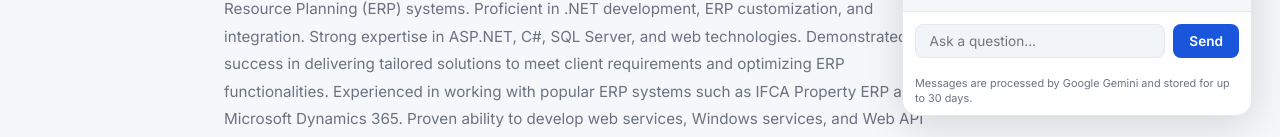
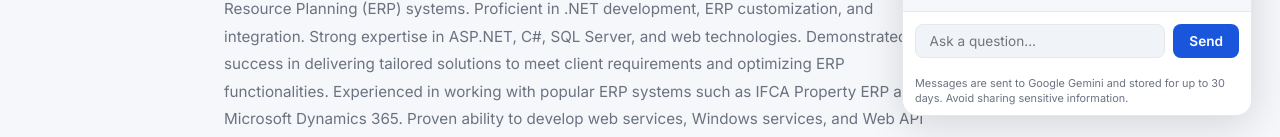
Before and after one commit to fizminho/CVLandingPage, a website: page index.html in a window 1280 px wide. Both pictures are taken after a click on the button "💬 Ask me anything!". Shown: the part 644-781 px from the top of the page. Drawn offline with nearby package versions, Linux system fonts and the light colour scheme; no server answers.

Commit message:
Clarify chatbot data handling and sensitive-data warning

```diff
--- a/index.html
+++ b/index.html
@@ -43,7 +43,7 @@
         <input id="chat-input" type="text" maxlength="2000" placeholder="Ask a question…" autocomplete="off" />
         <button id="chat-send" type="button">Send</button>
       </div>
-      <p class="chat-privacy">Messages are processed by Google Gemini and stored for up to 30 days.</p>
+      <p class="chat-privacy">Messages are sent to Google Gemini and stored for up to 30 days. Avoid sharing sensitive information.</p>
     </div>
     <div class="chat-controls"><button class="chat-label" id="chat-label" type="button">💬 Ask me anything!</button></div>
   </div>
```
